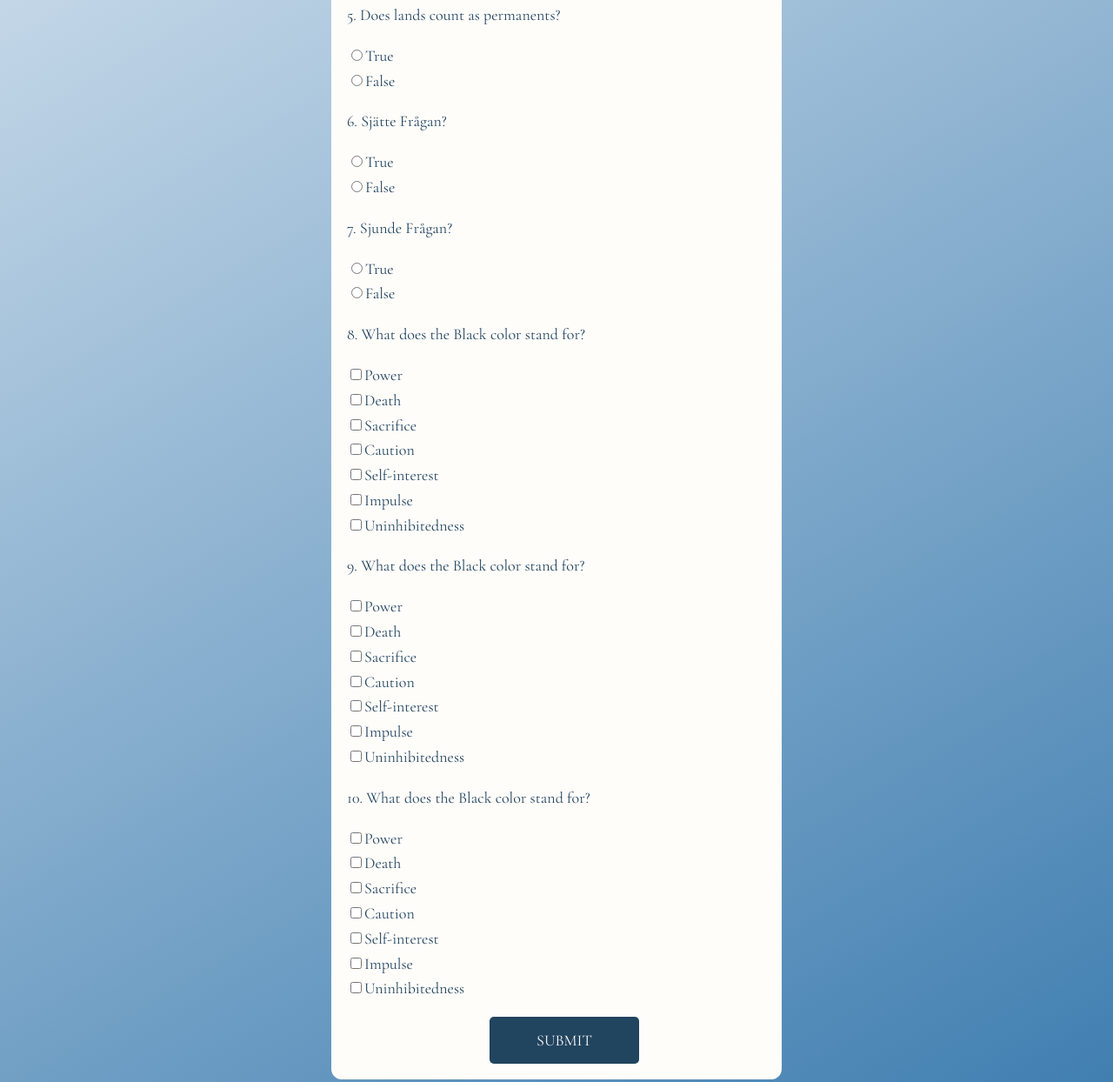
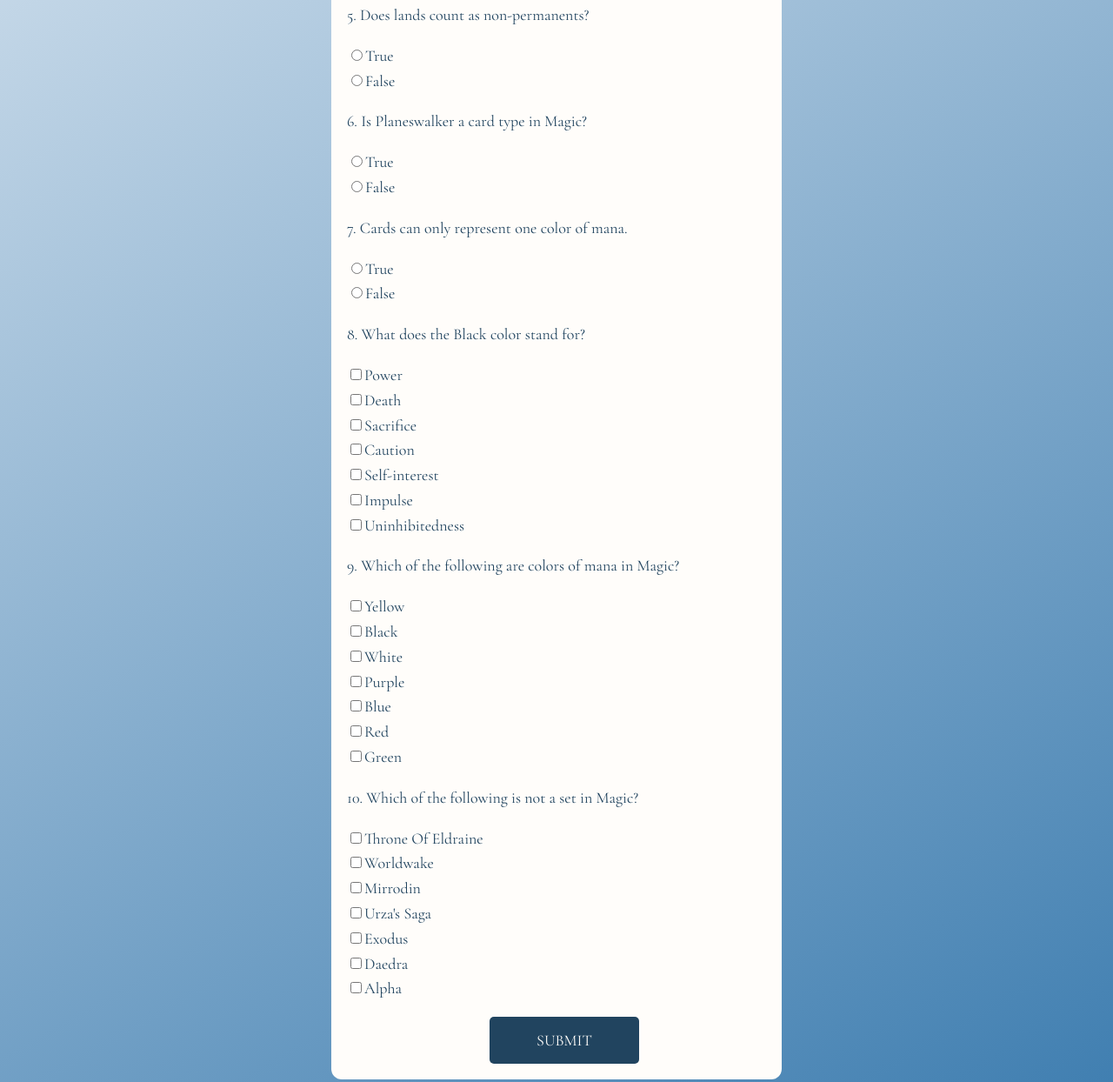
Before and after one commit to theufoparty/quizankademin, a plain HTML site: page test.html in a window 1280 px wide. Shown: the part 807-2051 px from the top of the page at 87% size. Drawn offline with nearby package versions, Linux system fonts and the light colour scheme.

Commit message:
added more finished  questions

```diff
--- a/script.js
+++ b/script.js
@@ -9,7 +9,9 @@ const getInputElement = (inputName, inputValue, labelText, type) => {
 	inputElement.type = type;
 	inputElement.name = inputName;
 	inputElement.value = inputValue;
+	inputElement.id = inputName + inputValue;
 	const labelElement = document.createElement("label");
+	labelElement.htmlFor = inputName + inputValue;
 	labelElement.innerText = labelText;
 	wrapperElement.append(inputElement);
 	wrapperElement.append(labelElement);
@@ -35,7 +37,7 @@ const getQuestionElement = (question, index) => {
 	return questionWrapper;
 };
 
-// ------------------------------- QUESTION LIST ------------------------------- //
+// ------------------------------- QUESTIONS------------------------------- //
 
 const questionTypes = {
 	radio: "radio",
@@ -140,8 +142,8 @@ const questions = [
 		type: questionTypes.radio,
 	},
 	{
-		text: "Does lands count as permanents?",
-		answer: "A",
+		text: "Does lands count as non-permanents?",
+		answer: "B",
 		inputName: "q5",
 		choices: [
 			{
@@ -156,8 +158,8 @@ const questions = [
 		type: questionTypes.radio,
 	},
 	{
-		text: "Sjätte Frågan?",
-		answer: "B",
+		text: "Is Planeswalker a card type in Magic?",
+		answer: "A",
 		inputName: "q6",
 		choices: [
 			{
@@ -172,8 +174,8 @@ const questions = [
 		type: questionTypes.radio,
 	},
 	{
-		text: "Sjunde Frågan?",
-		answer: "A",
+		text: "Cards can only represent one color of mana.",
+		answer: "B",
 		inputName: "q7",
 		choices: [
 			{
@@ -224,72 +226,72 @@ const questions = [
 		type: questionTypes.checkbox,
 	},
 	{
-		text: "What does the Black color stand for?",
-		answer: ["A", "B", "C", "E", "G"],
+		text: "Which of the following are colors of mana in Magic?",
+		answer: ["B", "C", "E", "F", "G"],
 		inputName: "q9",
 		choices: [
 			{
-				label: "Power",
+				label: "Yellow",
 				value: "A",
 			},
 			{
-				label: "Death",
+				label: "Black",
 				value: "B",
 			},
 			{
-				label: "Sacrifice",
+				label: "White",
 				value: "C",
 			},
 			{
-				label: "Caution",
+				label: "Purple",
 				value: "D",
 			},
 			{
-				label: "Self-interest",
+				label: "Blue",
 				value: "E",
 			},
 			{
-				label: "Impulse",
+				label: "Red",
 				value: "F",
 			},
 			{
-				label: "Uninhibitedness",
+				label: "Green",
 				value: "G",
 			},
 		],
 		type: questionTypes.checkbox,
 	},
 	{
-		text: "What does the Black color stand for?",
-		answer: ["A", "B", "C", "E", "G"],
+		text: "Which of the following is not a set in Magic?",
+		answer: ["F"],
 		inputName: "q10",
 		choices: [
 			{
-				label: "Power",
+				label: "Throne Of Eldraine",
 				value: "A",
 			},
 			{
-				label: "Death",
+				label: "Worldwake",
 				value: "B",
 			},
 			{
-				label: "Sacrifice",
+				label: "Mirrodin",
 				value: "C",
 			},
 			{
-				label: "Caution",
+				label: "Urza's Saga",
 				value: "D",
 			},
 			{
-				label: "Self-interest",
+				label: "Exodus",
 				value: "E",
 			},
 			{
-				label: "Impulse",
+				label: "Daedra",
 				value: "F",
 			},
 			{
-				label: "Uninhibitedness",
+				label: "Alpha",
 				value: "G",
 			},
 		],
```
Also changed, not shown: index.html (+2 -2 lines).
